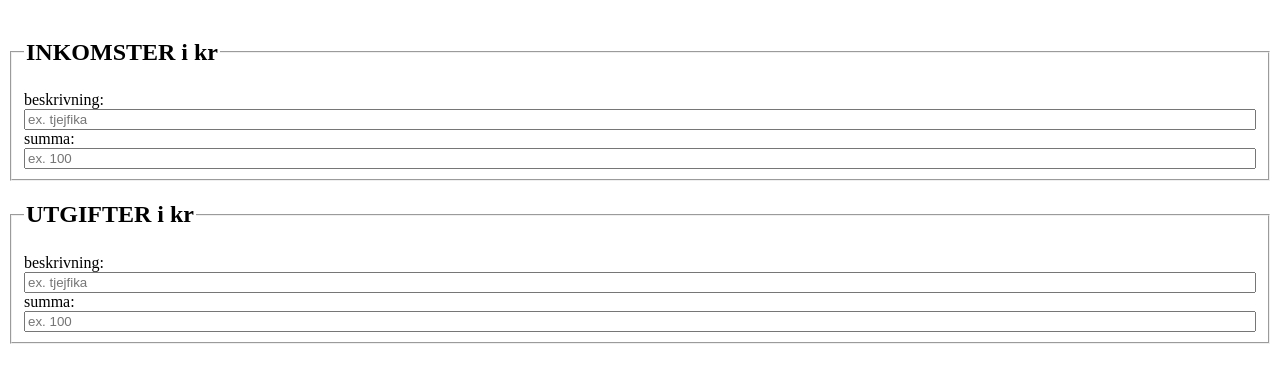
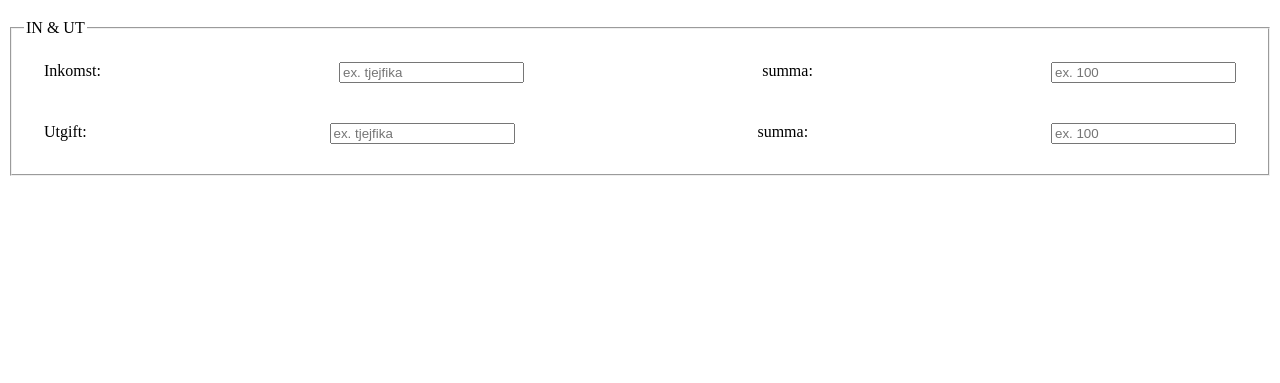
Before and after one commit to Medieinstitutet/fed25d-js-inl-2-budget-app-elenaholmberg, a website built with Vite: page index.html in a window 1280 px wide. Shown: the part 61-444 px from the top of the page. Built offline with nearby package versions, Linux system fonts and the light colour scheme.

Commit message:
🎨  css updated

```diff
--- a/index.html
+++ b/index.html
@@ -14,11 +14,10 @@
 
     <form action="">
       <fieldset>
-        <legend>
-          <h2>INKOMSTER i kr</h2>
-        </legend>
+        <legend>IN & UT</legend>
+
          <div class="incomeAndExpense">
-          <label for="">beskrivning:</label>
+            <label for="">Inkomst:</label>
             <input
               id="incomeDescription"
               type="text"
@@ -27,14 +26,11 @@
             <label for="">summa:</label>
             <input id="incomeSum" type="number" placeholder="ex. 100" />
           </div>
-      </fieldset>
 
-      <fieldset>
-        <legend>
-          <h2>UTGIFTER i kr</h2>
+
         </legend>
         <div class="incomeAndExpense">
-          <label for="">beskrivning:</label>
+          <label for="">Utgift:</label>
           <input
             id="expenseDescription"
             type="text"
--- a/src/style.css
+++ b/src/style.css
@@ -1,6 +1,5 @@
-/*min kod*/
-
 .incomeAndExpense {
   display: flex;
-  flex-direction: column;
+  justify-content: space-between;
+  padding: 20px;
 }
```
Lines whose indentation alone changed are shown as unchanged.
